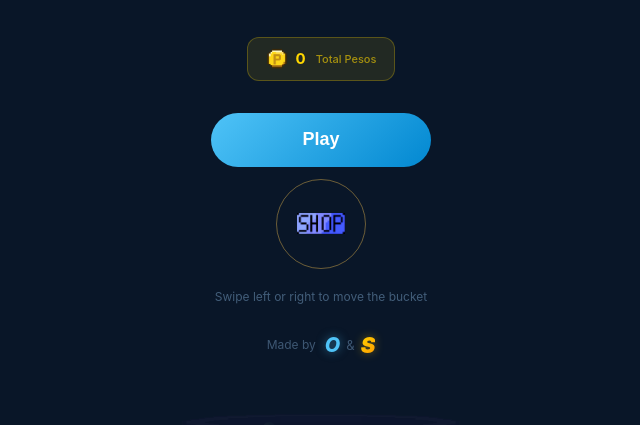
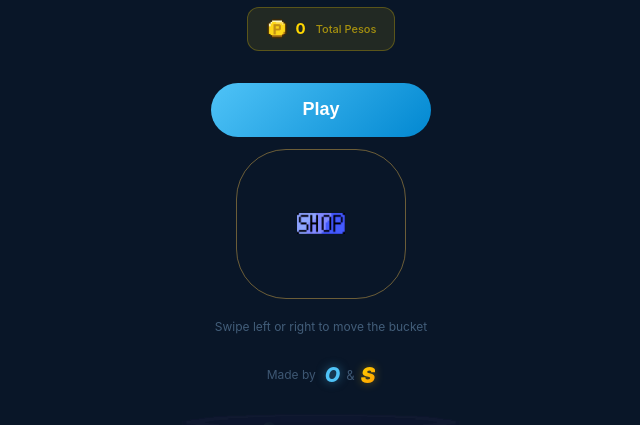
Before and after one commit to chinpatakdamdampro-web/water-bucket-game, a plain HTML site: page index.html in a window 1280 px wide. Shown: the part 297-722 px from the top of the page, without its empty margins (319-959 px from the left). Drawn offline with Linux system fonts and the light colour scheme.

Commit message:
Update index.html

```diff
--- a/index.html
+++ b/index.html
@@ -84,7 +84,7 @@ canvas { display:block; touch-action:none; }
   -webkit-user-select:none; user-select:none;
 }
 .btn-shop img { width:48px; height:48px; object-fit:contain; }
-.btn-shop.icon-only { font-size: 0; padding: 20px 20px; min-height: 56px; width: auto; }
+.btn-shop.icon-only { font-size: 0; padding: 50px 60px; min-height: 56px; width: auto; }
 .btn-secondary {
   background:transparent;
   border:1.5px solid rgba(100,180,255,0.3);
```
